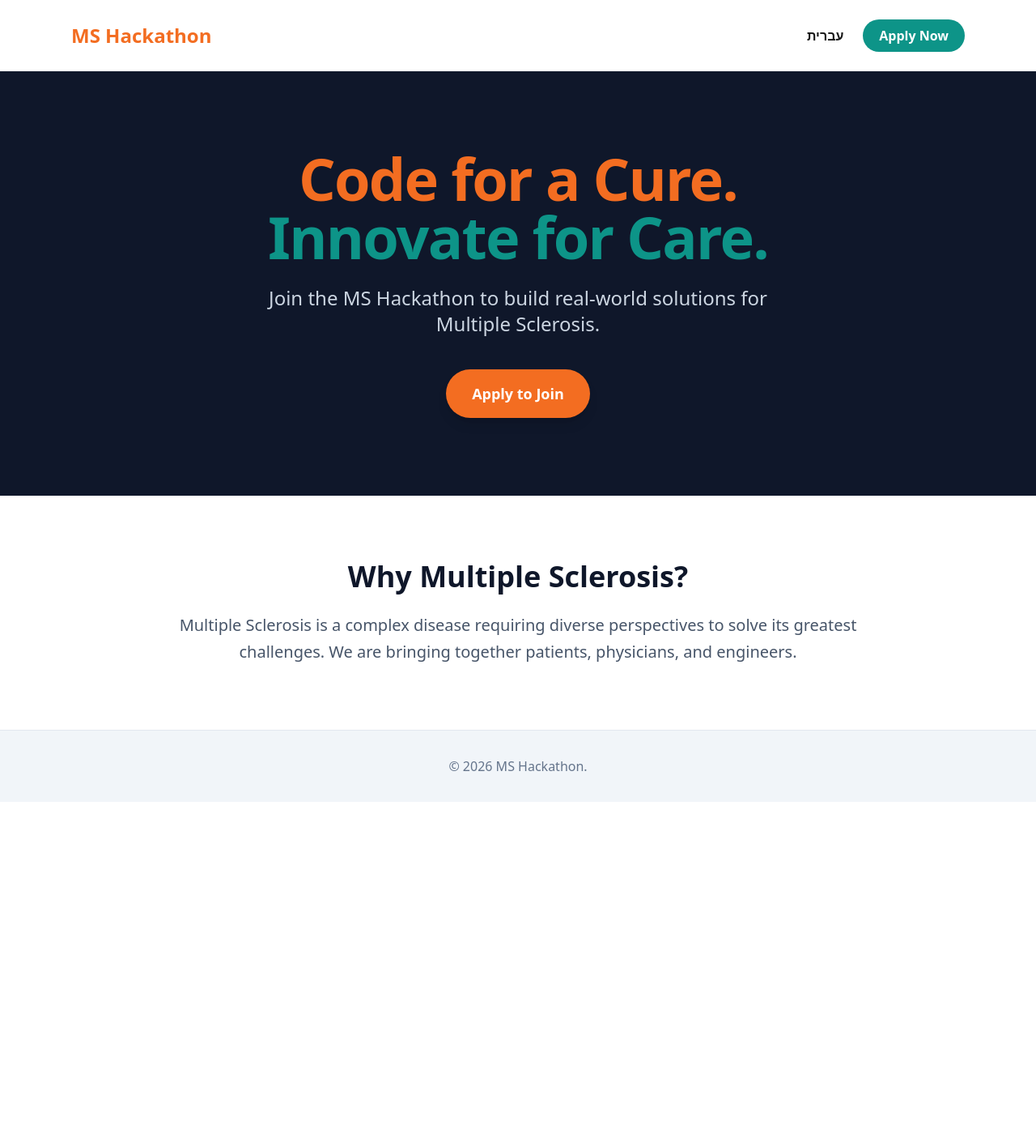
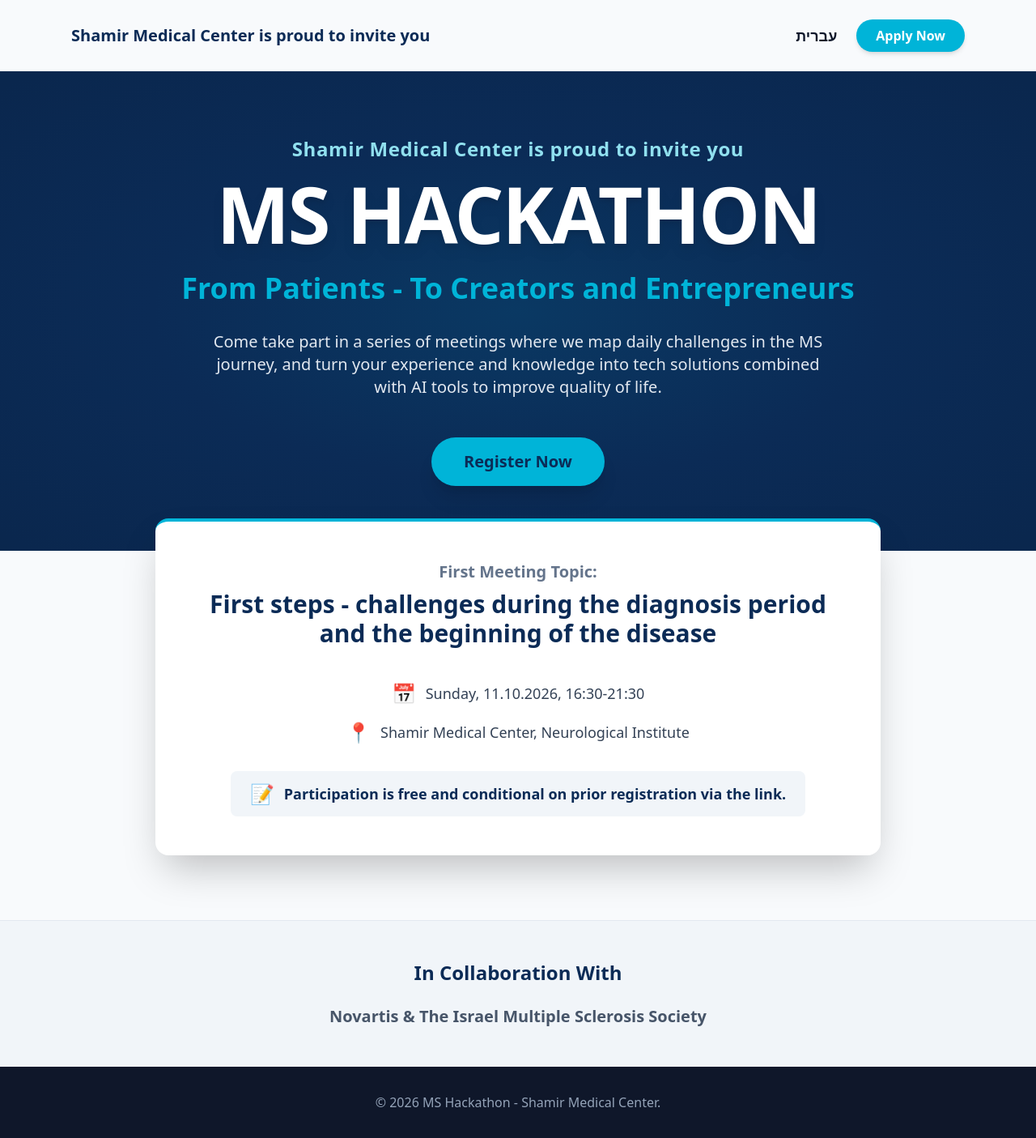
Before and after one commit to shlomish3/ms-hackathon, a Next.js app: page /en in a window 1280 px wide. Shown: the whole page at 81% size. Before the commit the page ends 990 px from the top, so only its background shows below. Built offline with nearby package versions, Linux system fonts and the light colour scheme.

Commit message:
Update theme and text to match the official flyer

```diff
--- a/src/app/[lang]/apply/page.tsx
+++ b/src/app/[lang]/apply/page.tsx
@@ -8,7 +8,7 @@ export default async function ApplyPage({ params: { lang } }: { params: { lang:
   return (
     <div className="min-h-screen bg-slate-50 text-foreground flex flex-col font-sans py-12 px-6 items-center">
       <header className="w-full max-w-4xl mb-10">
-        <Link href={`/${lang}`} className="text-ms-orange hover:underline font-semibold text-lg flex items-center gap-2">
+        <Link href={`/${lang}`} className="text-brand-cyan hover:underline font-semibold text-lg flex items-center gap-2">
           {lang === "he" ? "← " : "← "}
           {dict.nav.home}
         </Link>
--- a/src/app/[lang]/page.tsx
+++ b/src/app/[lang]/page.tsx
@@ -6,54 +6,90 @@ export default async function Home({ params: { lang } }: { params: { lang: strin
   const otherLang = lang === "en" ? "he" : "en";
 
   return (
-    <div className="min-h-screen bg-background text-foreground flex flex-col font-sans">
+    <div className="min-h-screen bg-slate-50 text-tech-slate flex flex-col font-sans">
+      {/* Header */}
       <header className="flex items-center justify-between p-6 max-w-6xl w-full mx-auto">
-        <div className="text-2xl font-bold text-ms-orange">MS Hackathon</div>
-        <nav className="flex items-center gap-6">
-          <Link href={`/${otherLang}`} className="hover:text-ms-orange transition font-semibold">
+        <div className="text-xl font-bold text-brand-navy hidden sm:block">
+          {dict.hero.invite}
+        </div>
+        <nav className="flex items-center gap-6 ms-auto">
+          <Link href={`/${otherLang}`} className="hover:text-brand-cyan transition font-semibold text-lg">
             {lang === "en" ? "עברית" : "English"}
           </Link>
           <Link
             href={`/${lang}/apply`}
-            className="bg-health-teal hover:bg-health-teal-dark text-white px-5 py-2 rounded-full transition font-semibold"
+            className="bg-brand-cyan hover:bg-brand-cyan-light text-white px-6 py-2 rounded-full transition font-semibold shadow-md"
           >
             {dict.nav.apply}
           </Link>
         </nav>
       </header>
 
-      <main className="flex-grow flex flex-col items-center">
+      <main className="flex-grow flex flex-col items-center w-full">
         {/* Hero Section */}
-        <section className="w-full bg-tech-slate text-white py-24 px-6 flex flex-col items-center text-center">
-          <div className="max-w-4xl">
-            <h1 className="text-5xl md:text-7xl font-extrabold mb-6 tracking-tight leading-tight">
-              <span className="text-ms-orange">{dict.hero.title.split('.')[0]}.</span>
-              <br />
-              <span className="text-health-teal">{dict.hero.title.split('.')[1]}.</span>
+        <section className="w-full bg-brand-navy text-white py-20 px-6 flex flex-col items-center text-center relative overflow-hidden">
+          {/* Tech/Brain abstract background lines could go here via pseudo-elements or absolute divs */}
+          <div className="absolute inset-0 opacity-10 bg-[radial-gradient(ellipse_at_center,_var(--tw-gradient-stops))] from-brand-cyan via-brand-navy to-black"></div>
+
+          <div className="max-w-4xl relative z-10 flex flex-col items-center">
+            <h2 className="text-xl md:text-2xl text-brand-cyan-light mb-4 font-semibold tracking-wide">
+              {dict.hero.invite}
+            </h2>
+            <h1 className="text-6xl md:text-8xl font-extrabold mb-6 tracking-tight text-white drop-shadow-lg">
+              {dict.hero.title}
             </h1>
-            <p className="text-xl md:text-2xl text-slate-300 mb-10 max-w-2xl mx-auto">
+            <h3 className="text-2xl md:text-4xl font-bold text-brand-cyan mb-8">
               {dict.hero.subtitle}
+            </h3>
+            <p className="text-lg md:text-xl text-slate-200 mb-12 max-w-3xl leading-relaxed">
+              {dict.hero.description}
             </p>
             <Link
               href={`/${lang}/apply`}
-              className="inline-block bg-ms-orange hover:bg-ms-orange-dark text-white px-8 py-4 rounded-full text-lg font-bold transition shadow-lg hover:shadow-xl transform hover:-translate-y-1"
+              className="inline-block bg-brand-cyan hover:bg-brand-cyan-light text-brand-navy px-10 py-4 rounded-full text-xl font-bold transition shadow-xl transform hover:-translate-y-1"
             >
               {dict.hero.cta}
             </Link>
           </div>
         </section>
 
-        {/* About Section */}
-        <section className="py-20 px-6 max-w-4xl w-full text-center">
-          <h2 className="text-4xl font-bold mb-6 text-tech-slate">{dict.about.title}</h2>
-          <p className="text-xl text-slate-600 leading-relaxed">
+        {/* Details Section (Card) */}
+        <section className="px-6 w-full flex justify-center -mt-10 relative z-20 mb-20">
+          <div className="bg-white rounded-2xl shadow-2xl p-8 md:p-12 max-w-4xl w-full border-t-4 border-brand-cyan text-center flex flex-col items-center gap-6">
+
+            <div className="mb-4">
+              <h4 className="text-xl font-semibold text-slate-500 mb-2">{dict.details.topicTitle}</h4>
+              <h2 className="text-2xl md:text-3xl font-bold text-brand-navy">{dict.details.topicDesc}</h2>
+            </div>
+
+            <div className="flex flex-col gap-4 text-lg text-slate-700 font-medium">
+              <div className="flex items-center justify-center gap-3">
+                <span className="text-brand-cyan text-2xl">📅</span>
+                <span>{dict.details.date}</span>
+              </div>
+              <div className="flex items-center justify-center gap-3">
+                <span className="text-brand-cyan text-2xl">📍</span>
+                <span>{dict.details.location}</span>
+              </div>
+              <div className="flex items-center justify-center gap-3 mt-4 bg-slate-100 py-3 px-6 rounded-lg">
+                <span className="text-brand-cyan text-2xl">📝</span>
+                <span className="text-brand-navy font-bold">{dict.details.cost}</span>
+              </div>
+            </div>
+          </div>
+        </section>
+
+        {/* About / Partners Section */}
+        <section className="py-12 px-6 w-full bg-slate-100 flex flex-col items-center text-center border-t border-slate-200">
+          <h3 className="text-2xl font-bold mb-6 text-brand-navy">{dict.about.title}</h3>
+          <p className="text-xl font-semibold text-slate-600 max-w-2xl">
             {dict.about.description}
           </p>
         </section>
       </main>
 
-      <footer className="w-full bg-slate-100 py-8 text-center text-slate-500 mt-auto border-t border-slate-200">
-        <p>© 2026 MS Hackathon.</p>
+      <footer className="w-full bg-tech-slate py-8 text-center text-slate-400 mt-auto">
+        <p>© 2026 MS Hackathon - Shamir Medical Center.</p>
       </footer>
     </div>
   );
--- a/src/dictionaries/en.json
+++ b/src/dictionaries/en.json
@@ -5,16 +5,25 @@
     "about": "About"
   },
   "hero": {
-    "title": "Code for a Cure. Innovate for Care.",
-    "subtitle": "Join the MS Hackathon to build real-world solutions for Multiple Sclerosis.",
-    "cta": "Apply to Join"
+    "invite": "Shamir Medical Center is proud to invite you",
+    "title": "MS HACKATHON",
+    "subtitle": "From Patients - To Creators and Entrepreneurs",
+    "description": "Come take part in a series of meetings where we map daily challenges in the MS journey, and turn your experience and knowledge into tech solutions combined with AI tools to improve quality of life.",
+    "cta": "Register Now"
+  },
+  "details": {
+    "topicTitle": "First Meeting Topic:",
+    "topicDesc": "First steps - challenges during the diagnosis period and the beginning of the disease",
+    "date": "Sunday, 11.10.2026, 16:30-21:30",
+    "location": "Shamir Medical Center, Neurological Institute",
+    "cost": "Participation is free and conditional on prior registration via the link."
   },
   "about": {
-    "title": "Why Multiple Sclerosis?",
-    "description": "Multiple Sclerosis is a complex disease requiring diverse perspectives to solve its greatest challenges. We are bringing together patients, physicians, and engineers."
+    "title": "In Collaboration With",
+    "description": "Novartis & The Israel Multiple Sclerosis Society"
   },
   "form": {
-    "title": "Application Portal",
+    "title": "Registration Portal",
     "basicInfo": "Basic Information",
     "name": "Full Name",
     "email": "Email Address",
--- a/src/dictionaries/he.json
+++ b/src/dictionaries/he.json
@@ -5,16 +5,25 @@
     "about": "אודות"
   },
   "hero": {
-    "title": "מקודדים לריפוי. מחדשים לטיפול.",
-    "subtitle": "הצטרפו להאקתון הטרשת הנפוצה כדי לבנות פתרונות בעולם האמיתי.",
-    "cta": "הגש בקשת הצטרפות"
+    "invite": "המרכז הרפואי שמיר גאה להזמינכם",
+    "title": "MS HACKATHON",
+    "subtitle": "ממטופלים - ליוצרים ויזמים",
+    "description": "בואו לקחת חלק בסדרת מפגשים בהם נמפה אתגרים יומיומיים במסע עם טרשת נפוצה, ונהפוך את הניסיון והידע שלכם להצעות ופתרונות טכנולוגיים בשילוב כלי AI לשיפור איכות החיים.",
+    "cta": "להרשמה מראש"
+  },
+  "details": {
+    "topicTitle": "המפגש הראשון בנושא:",
+    "topicDesc": "צעדים ראשונים - אתגרים בתקופת האבחון וראשית המחלה",
+    "date": "יום ראשון, 11.10.2026, 16:30-21:30",
+    "location": "המרכז הרפואי שמיר, המכון הנוירולוגי",
+    "cost": "ההשתתפות ללא עלות ומותנית ברישום מראש בלינק המצורף."
   },
   "about": {
-    "title": "למה טרשת נפוצה?",
-    "description": "טרשת נפוצה היא מחלה מורכבת הדורשת נקודות מבט מגוונות. אנו מפגישים חולים, רופאים ומהנדסים."
+    "title": "בשיתוף עם",
+    "description": "NOVARTIS & הבית לחולי טרשת נפוצה (ע\"ר)"
   },
   "form": {
-    "title": "פורטל הגשת מועמדות",
+    "title": "פורטל הרשמה",
     "basicInfo": "מידע בסיסי",
     "name": "שם מלא",
     "email": "כתובת דוא\"ל",
--- a/tailwind.config.ts
+++ b/tailwind.config.ts
@@ -11,10 +11,10 @@ const config: Config = {
       colors: {
         background: "var(--background)",
         foreground: "var(--foreground)",
-        "ms-orange": "#F36D21",
-        "ms-orange-dark": "#D95E1A",
-        "health-teal": "#0D9488",
-        "health-teal-dark": "#0F766E",
+        "brand-navy": "#0B2B56",
+        "brand-navy-light": "#154385",
+        "brand-cyan": "#00B4D8",
+        "brand-cyan-light": "#90E0EF",
         "tech-slate": "#0F172A",
         "tech-slate-light": "#1E293B",
       },
```
Also changed, not shown: src/components/ApplicationForm.tsx (+9 -9 lines).
